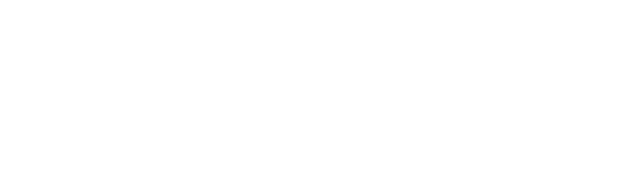
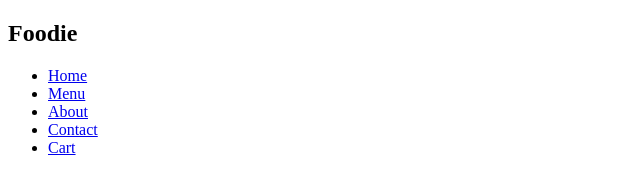
Before and after one commit to ashi120423/food-order-web, a plain HTML site: page index.html in a window 1280 px wide. Shown: the whole page, without its empty margins (0-640 px from the left). Drawn offline with Linux system fonts and the light colour scheme.

Commit message:
create nav bar completed

```diff
--- a/index.html
+++ b/index.html
@@ -1,11 +1,43 @@
 <!DOCTYPE html>
 <html lang="en">
+
 <head>
     <meta charset="UTF-8">
     <meta name="viewport" content="width=device-width, initial-scale=1.0">
     <title>Document</title>
 </head>
+
 <body>
+    <header>
+        <nav>
+            <h1>Foodie</h1>
+            <ul>
+
+                <li><a href="Home">Home</a></li>
+                <li><a href="Menu">Menu</a></li>
+                <li><a href="About">About</a></li>
+                <li><a href="Contact">Contact</a>
+                <li><a href="Cart">Cart</a></li>
+            </ul>
+
+        </nav>
+    </header>
+    <section id="Home">
+
+    </section>
+    <section id="Menu">
+
+    </section>
+    <section id="About">
+
+    </section>
+    <section id="Contact">
+
+    </section>
+    <section id="Cart">
+
+    </section>
 
 </body>
+
 </html>
```
